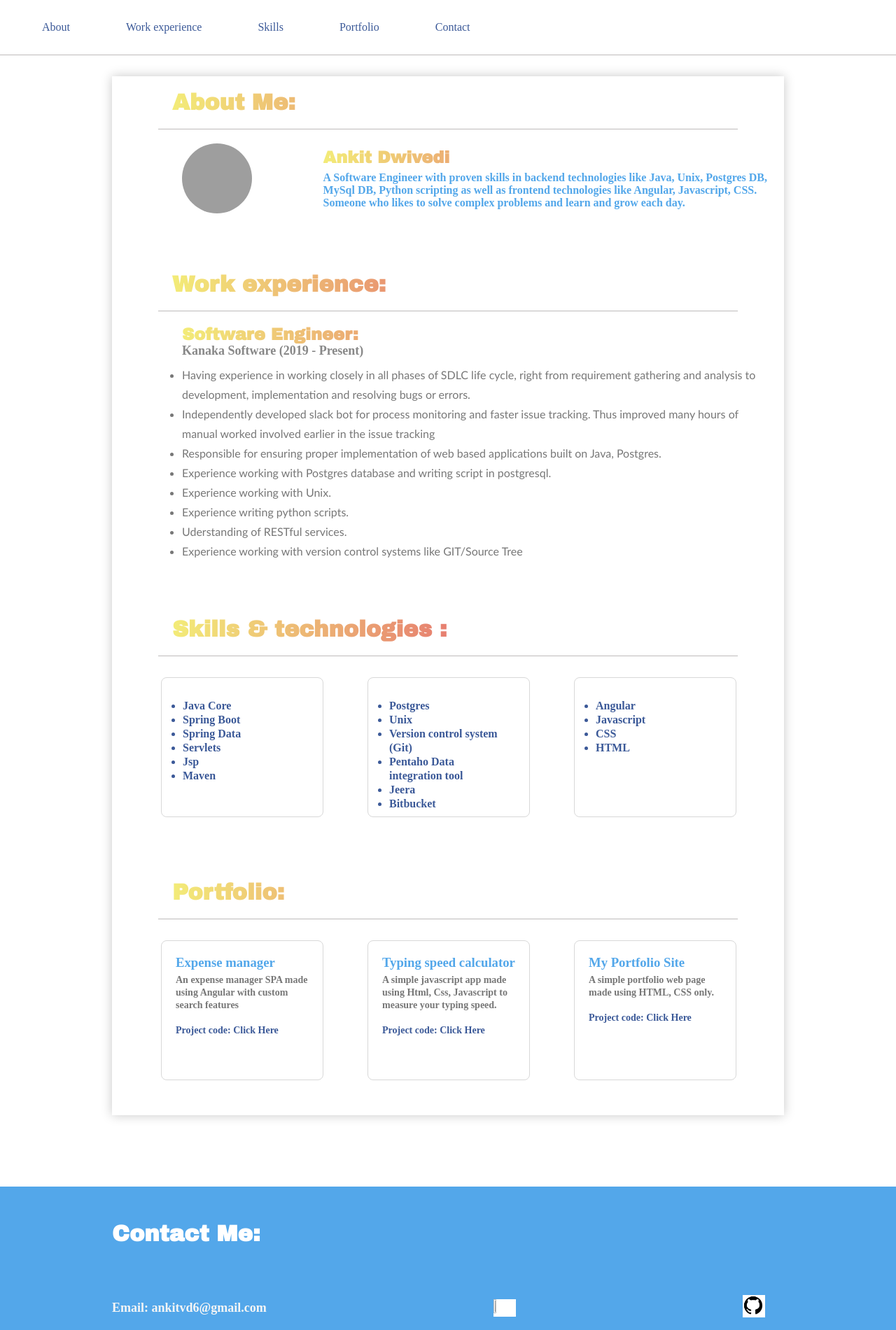
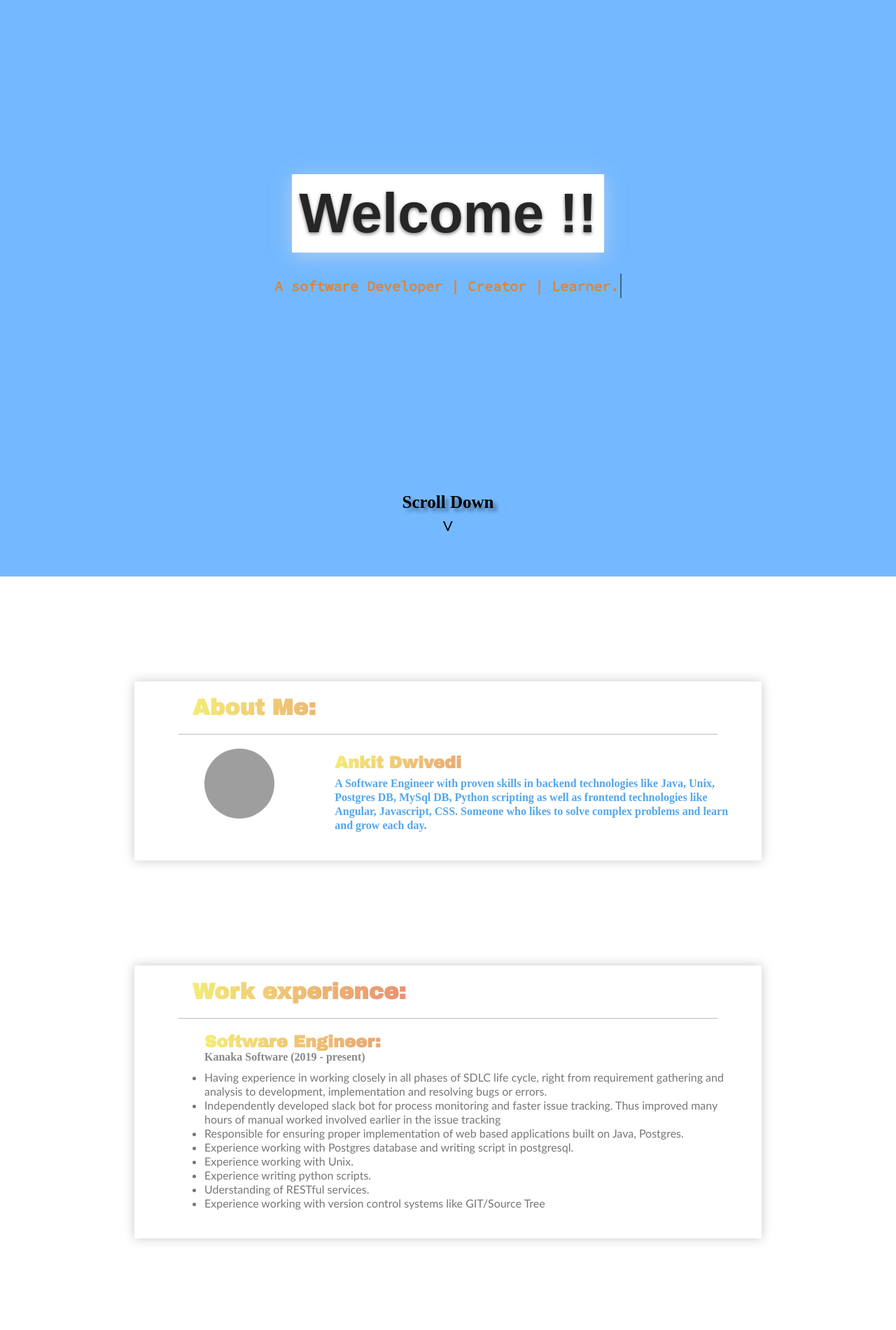
Before and after one commit to ankitvd6/MySimplePortfolio, a plain HTML site: page index.html in a window 1280 px wide. Shown: the top 1901 px of the page at 70% size. Drawn offline with nearby package versions, Linux system fonts and the light colour scheme; grey boxes are pictures that could not be loaded; a script that the page names is missing.

Commit message:
new animation on scroll feature

```diff
--- a/css/style.css
+++ b/css/style.css
@@ -1,3 +1,5 @@
+@import url('https://fonts.googleapis.com/css?family=Source+Code+Pro');
+
 *, *:before, *:after{
     box-sizing: border-box;
     padding: 0;
@@ -75,7 +77,6 @@ nav a {
 /*increasing space between the lines. */
 #about p{
     color: #53a7ea;
-    line-height: 18px;
 }
 .cont-about .right{
     /* margin: 30px; */
@@ -129,9 +130,8 @@ p{
 /* -----------------work experience section------------------- */
 #work-experience li{
     font-family: 'Gill Sans', 'Gill Sans MT', Calibri, 'Trebuchet MS', sans-serif;
-    line-height: 28px;
+    line-height: 20px;
     color: #777;
-    font-weight: 400;
 }
 
   .material-icons{
@@ -145,9 +145,8 @@ p{
 
   /* ---------------skills section------------------------ */
 #skills li{
-    color: #3b5998;
+    color: #53a7ea;
     line-height: 20px;
-    font-weight: 600;
 }
 .body-skills{
     margin: 20px 0 0 40px;
@@ -201,11 +200,10 @@ p{
     box-shadow: 0px 5px 10px rgba(0, 0, 0, 0.22);
     /* cursor: pointer; */
 }
-.portfolio-box a, .portfolio-box a:link, .portfolio-box a:active {
+.portfolio-box a, .portfolio-box a:link, .portfolio-box a:active{
     text-decoration: none;
     /* color: #777; */
 }
-
 .project-details h3{
     color: #53a7ea;
     margin: 0 0 5px;
@@ -216,24 +214,39 @@ p{
     color: #777;
 }
 
+#portfolio a:active, #portfolio a:link, #portfolio a{
+    text-decoration: none;
+    color: #3b5998;
+}
+
 
 /* --------------------footer--------------------- */
 .cont-contact{
     /* border-top: 1px solid rgb(126, 120, 120, 0.5); */
     margin: 60px 0 0px;
-    padding: 10px 0 5%;
+    padding: 10px 0 2%;
 
 }
 footer{
-    background-color: #53a7ea;
+    background-color: #262626;
     color: white;
     margin: 8% 0 0;
 }
 .heading-contact{
-    width: 90% ;
-    margin: 0px auto 0 120px;
+    margin: 0px auto 0 10%;
     padding: 40px;
+    display: inline-block;
+    width: 30% ;
     /* border-bottom: 1px solid rgb(126, 120, 120, 0.5); */
+}
+.icons{
+    display: inline-block;
+    width: 25%;
+    margin: 0 auto 0 30%;
+    font-size: 30px;
+}
+.icons a{
+    padding: 10px 20px;
 }
 
 .cont-icon{
@@ -242,34 +255,117 @@ footer{
 footer a{
     color: white    ;
 }
-.email-text{
-    display: table-cell;
-        /* width: 10px;
-        height: 200px; */
-        /* padding: 10px; */
-        /* border: 3px dashed #1c87c9; */
-        vertical-align: middle;
-        font-size: 18px;
-        color: white;
+
+
+
+
+/* new box for each section like about */
+.shadow {
+    box-shadow: 0 0 15px rgba(0, 0, 0, 0.22);
+}
+.cont-box{
+    width: 70%;
+    margin: 150px auto;
+}
+.work-cont-box{
+    width: 70%;
+    margin: 30px auto;
 }
 
-.linkedIn{
-    width: 2.5%;
-    height: 2%;
-    color: white;
-    background-color: white;
+/* for animations */
+.sec-animate {
+    background-color: #74b9ff;
+    /* background: url("/content/dam/infosys-web/en/global-resource/18/banner/being-resilient-lead.jpg"); */
+    background-repeat: no-repeat;
+    background-size: cover;
+    /* opacity: 0.8; */
+    width: 100%;
+    height: 88vh;
+    display: flex;
+    align-items: center;
+    justify-content: center;
+    flex-direction: column;
+    /* display: grid; */
+    z-index: -1;
 }
-.icon{
-    margin: 10px 80px;
-    display: inline;
-    cursor: pointer;
-    color: whitesmoke;
+.sec-animate h1{
+    /* background-color: blue; */
+    margin: 0;
+    padding: 10px;
+    text-align: center;
+    font-family: sans-serif;
+    font-size: 5em;
+    color: #262626;
+    background-color: #fff;
+    text-shadow: 0 2px 5px rgba(0, 0, 0, 0.5);
+    box-shadow: 0 5px 25px rgba(233, 225, 225, 0.5);
+
 }
-a:active, a:link, a{
-    text-decoration: none;
-    color: #3b5998;
+.typewriter-cont {
+    margin: 30px 0;
+    padding: 5px 0;
+    font-size: 20px;
+    font-family: 'Source Code Pro', monospace;
+    overflow: hidden;
+    white-space: nowrap;
+    /* background-color: #D8D8D8; */
+    width: 0;
+    /* border-right: 2px solid rgba(0, 0, 0, 0.5); */
+    animation: move 4s 2s steps(42,end) 3 alternate forwards,
+        animated-cursor 600ms steps(42,end) infinite;
 }
-/* .material-icons{
-    /* padding: 20px; */
-    /* cursor: pointer; s
-} */
+
+.typewriter-cont p{
+    color: rgb(221, 132, 59);
+}
+
+@keyframes move{
+    0%{
+        width: 0;
+        border-right: 2px solid rgba(0, 0, 0, 0.5);
+    }
+    80%, 100%{
+        border-right: 2px solid rgba(0, 0, 0, 0.5);
+        width: 496px;
+    }
+    10%, 0%{
+        width: 0;
+        border-right: 2px solid rgba(0, 0, 0, 0.5);
+    }
+}
+/* rgba(0,255,0,.75); */
+@keyframes animated-cursor{
+    from{border-right-color: rgba(0, 0, 0, 0.5)}
+    to{border-right-color: transparent;}
+  }
+.cont-scroll-text {
+    background-color: #74b9ff;
+    /* opacity: 0.8; */
+    width: 100%;
+    height: 15vh;
+    text-align: center;
+    font-size: 18px;
+}
+.scroll p{
+    display: inline-block;
+    font-size: 25px;
+    color: black;
+    text-shadow: 5px 5px 5px rgba(0, 0, 0, 0.4);
+}
+.bounce-arrow p{
+    /* display: inline-block; */
+    text-align: center;
+    font-size: 30px;
+    transform: rotate(180deg);
+    animation: bounce 0.5s infinite alternate 2s;
+    text-shadow: none;
+}
+
+@keyframes bounce{
+    from{
+        height: 30px;
+    }
+    to{
+        height: 50px;
+    }
+}
--- a/index.html
+++ b/index.html
@@ -7,25 +7,50 @@
     <link href="https://fonts.googleapis.com/css?family=Caveat|Open+Sans:400,700" rel="stylesheet">
     <link rel="stylesheet" href="css/style.css">
     <link href="https://fonts.googleapis.com/css?family=Archivo+Black&display=swap" rel="stylesheet">
-    <link href="https://fonts.googleapis.com/icon?family=Material+Icons"
-      rel="stylesheet">
+    <link href="https://fonts.googleapis.com/icon?family=Material+Icons" rel="stylesheet">
+    <link rel="stylesheet" href="https://unpkg.com/aos@next/dist/aos.css" />
     <script type="text/javascript" src="./js/script1.js"></script>
+    <script src="https://kit.fontawesome.com/c9b33c0b6c.js" crossorigin="anonymous"></script>
 </head>
-<header>
-    <nav class="top-navbar flx">
-        <a href="#about" class="flx-itm">About</a>
-        <a href="#work-experience" class="flx-itm">Work experience</a>
-        <a href="#skills" class="flx-itm">Skills</a>
-        <a href="#portfolio" class="flx-itm">Portfolio</a>
-        <!-- <a href="#education" class="flx-itm">Education</a>
-        <a href="#" class="flx-itm">Interests</a> -->
-        <a href="#contact" class="flx-itm">Contact</a>
-    </nav>
-</header>
+
+<body>
+
+    <script src="https://unpkg.com/aos@next/dist/aos.js"></script>
+    <script
+        src="https://code.jquery.com/jquery-3.5.1.js">
+    </script>
+    <script type="text/javascript">
+            AOS.init({
+                duration: 2000,
+            }
+            );
+    </script>
+
+<!-- ---------------- Hero Welcome ---------------->
+<section class="sec-animate">
+    <h1 data-aos="fade-up">Welcome !!</h1>
+    <div class="typewriter-cont">
+        <p>A software Developer | Creator | Learner.</p>
+    </div>
+</section>
+
+<!-------------- Scroll down bouncing arrow ------------->
+<section class="cont-scroll-text">
+    <div class="scroll">
+        <p>Scroll Down</p>
+        <!--  Bounce arrow container -->
+        <div class="bounce-arrow">
+            <p>^</p>
+        </div>
+    </div>
+</section>
 
 
-<!-- About Section -->
-<div id="main" class="cont-main" >
+
+
+
+<!------------------------- New about ------------------>
+<div class="shadow cont-box" data-aos="flip-up">
     <div class="cont-section cont-about" id="about">
         <div class="heading-section"> <h1 class="gradient-text">About Me: </h1></div>
         <section  class="body-about">
@@ -44,14 +69,16 @@
             </div>
         </section>
     </div>
+</div>
 
-
-    <!-- experience section -->
-    <div class="cont-section" id="work-experience">
+<!-- Work-Experience -->
+<!-- <div class="heading-section work-cont-box" > <h1 class="gradient-text">Work experience: </h1></div> -->
+<div id="work-experience" class="shadow work-cont-box" data-aos="zoom-in-up">
+    <div class="cont-section" >
         <div class="heading-section"> <h1 class="gradient-text">Work experience: </h1></div>
         <section  class="body-about">
             <h2 class="gradient-text">Software Engineer: </h2>
-            <p style="margin: 0 0 10px; font-size: 18px;">Kanaka Software (2019 - Present)</p>
+            <p style="margin: 0 0 10px;">Kanaka Software (2019 - present)</p>
             <ul>
                 <li>Having experience in working closely in all phases of SDLC life cycle, right from requirement gathering and analysis to development, implementation and resolving bugs or errors. </li>
                 <li>Independently developed slack bot for process monitoring and faster issue tracking. Thus improved many hours of manual worked involved earlier in the issue tracking</li>
@@ -71,14 +98,17 @@
             </div> -->
         </section>
     </div>
+</div>
 
-    <!-- skills section -->
+
+<!-- skills section -->
+<div class="shadow cont-box">
     <div class="cont-section" id="skills" >
-        <div class="heading-section"> <h1 class="gradient-text">Skills & technologies : </h1></div>
+        <div class="heading-section"> <h1 class="gradient-text" data-aos="fade-right" data-aos-duration="1000">Skills & technologies : </h1></div>
         <section class="body-skills">
             <div class="grid-skills">
-                <div class="skills-box">
-                    <ul class="skills-ul">
+                <div class="skills-box" data-aos="fade-right" data-aos-duration="2000">
+                    <ul class="skills-ul" >
                         <li>Java Core</li>
                         <li>Spring Boot</li>
                         <li>Spring Data</li>
@@ -87,7 +117,7 @@
                         <li>Maven</li>
                     </ul>
                 </div>
-                <div class="skills-box">
+                <div class="skills-box" data-aos="fade-right" data-aos-delay="200" data-aos-duration="2000">
                     <ul class="skills-ul">
                         <li>Postgres</li>
                         <li>Unix</li>
@@ -97,7 +127,7 @@
                         <li>Bitbucket</li>
                     </ul>
                 </div>
-                <div class="skills-box">
+                <div class="skills-box" data-aos="fade-right" data-aos-delay="400" data-aos-duration="2000">
                     <ul class="skills-ul">
                         <li>Angular</li>
                         <li>Javascript</li>
@@ -108,8 +138,11 @@
             </div>
         </section>
     </div>
+</div>
 
-    <!-- Portfolio section -->
+
+<!-- Portfolio section -->
+<div class="shadow cont-box">
     <div class="cont-section" id="portfolio">
         <div class="heading-section"> <h1 class="gradient-text">Portfolio: </h1></div>
         <section class="body-portfolio">
@@ -133,20 +166,22 @@
                     </a>
                 </div>
                 <div class="portfolio-box">
-                    <a href="https://github.com/ankitvd6/ankit-dwivedi">
+                    <a href="https://github.com/ankitvd6/ExpenseManagerApp">
                         <div class="project-details">
                             <h3>My Portfolio Site</h3>
                             <p>A simple portfolio web page made using HTML, CSS only.</p><br>
-                            <p>Project code: <a href="https://github.com/ankitvd6/ankit-dwivedi">Click Here</a></p>
+                            <p>Project code: <a href="https://github.com/ankitvd6/TypingSpeedCalculator">Click Here</a></p>
                         </div>
                     </a>
                 </div>
             </div>
         </section>
     </div>
+</div>
 
-</div>
-<body>
+<!-- About Section -->
+<div id="main" class="cont-main" ></div>
+
 
     <!-- Contact section -->
 <footer>
@@ -154,11 +189,13 @@
             <div class="heading-contact">
                 <h1>Contact Me: </h1>
             </div>
-            <div class="cont-icon">
-                <div class="icon email-text"><p class="icon">Email: ankitvd6@gmail.com</p></div>
-                <div class="icon email-text"><a href="https://www.linkedin.com/in/ankit-dwivedi-101/"><img class="linkedIn icon" src="./images/38669.svg"></a></div>
-                <div class="icon email-text"><a href="https://www.github.com/ankitvd6"><img class="linkedIn icon" src="./images/git2.png"></a></div>
+            <div class="icons">
+                <a href="https://www.linkedin.com/in/ankit-dwivedi-101/"><i class="fab fa-linkedin-in"></i></a>
+                <a href="https://www.github.com/ankitvd6"><i class="fab fa-github"></i></a>
             </div>
 
         </div>
 </footer>
+
+
+</body>
```
